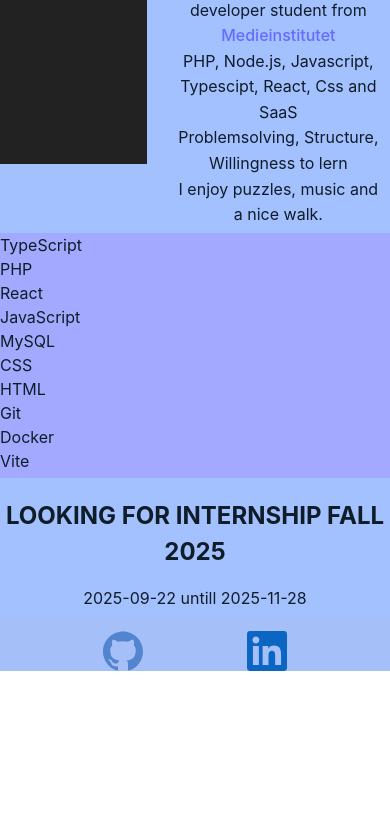
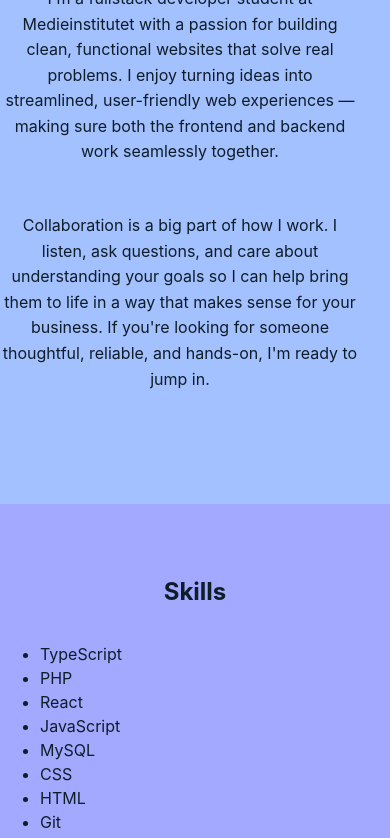
Before and after one commit to NarLau/portfolio, a React (Vite) app in the folder onepage/: page / in a window 390 px wide. Shown: the part 980-1818 px from the top of the page. Before the commit the page ends 1651 px from the top, so only its background shows below. Built offline with nearby package versions, Linux system fonts and the light colour scheme.

Commit message:
added more mobile media, fixed maxsize, fixed menu overlap. TODO add Skills button, fix hamburg. picture?

```diff
--- a/onepage/src/App.css
+++ b/onepage/src/App.css
@@ -1,4 +1,4 @@
 #root {
-  max-width: 1280px;
+  max-width: 1920px;
   margin: 0 auto;
 }
--- a/onepage/src/components/Sections/About.tsx
+++ b/onepage/src/components/Sections/About.tsx
@@ -1,18 +1,17 @@
 import "../../styles/Section.css"
-import "../../styles/About.css"
+
 
 export const About = () => {
-    let YHLink = `https://medieinstitutet.se/utbildningar/fullstack-developer/?_gl=1*goda4a*_up*MQ..*_ga*NDM1MzY1NTQ0LjE3NDcwNDc3ODA.*_ga_Z1PFJ3S4H8*czE3NDcwNDc3ODAkbzEkZzEkdDE3NDcwNDc3ODYkajAkbDAkaDI1MzgxMjk3Mw..*_ga_1GR3EKMT4F*czE3NDcwNDc3ODMkbzEkZzEkdDE3NDcwNDc3ODYkajAkbDAkaDA`
-
     return(
         <div className="container">
             <div className="aboutImg"></div>
             <div className="information">
                 <h2>Michelle, the Structured one</h2>
-                <p>Hi,i am a Fullstack developer student from <a href={YHLink} target="_blank">Medieinstitutet</a></p>
-                <p>PHP, Node.js, Javascript, Typescipt, React, Css and SaaS</p>
-                <p>Problemsolving, Structure, Willingness to lern</p>
-                <p>I enjoy puzzles, music and a nice walk.</p>
+                <p>I'm a fullstack developer student at Medieinstitutet with a passion for building clean, functional websites that solve real problems. I enjoy turning ideas into streamlined, user-friendly web experiences — making sure both the frontend and backend work seamlessly together.</p>
+                <br></br>
+                <p className="baby">I approach each project with curiosity and a practical mindset. I like figuring out what makes a system run smoothly and how to design something that feels intuitive to use. Whether it's setting up a solid database or fine-tuning the details of a layout, I focus on building things that are both useful and lasting.</p>
+                <br></br>
+                <p>Collaboration is a big part of how I work. I listen, ask questions, and care about understanding your goals so I can help bring them to life in a way that makes sense for your business. If you're looking for someone thoughtful, reliable, and hands-on, I'm ready to jump in.</p>
             </div>
         </div>
     )
--- a/onepage/src/components/Sections/Skills.tsx
+++ b/onepage/src/components/Sections/Skills.tsx
@@ -1,16 +1,20 @@
 export const Skills = () => {
     return (
       <div className="container">
-          <span>TypeScript</span>
-          <span>PHP</span>
-          <span>React</span>
-          <span>JavaScript</span>
-          <span>MySQL</span>
-          <span>CSS</span>
-          <span>HTML</span>
-          <span>Git</span>
-          <span>Docker</span>
-          <span>Vite</span>
+         <h2>Skills</h2>
+  <ul className="skills-grid">
+    <li>TypeScript</li>
+    <li>PHP</li>
+    <li>React</li>
+    <li>JavaScript</li>
+    <li>MySQL</li>
+    <li>CSS</li>
+    <li>HTML</li>
+    <li>Git</li>
+    <li>Docker</li>
+    <li>Vite</li>
+  </ul>
+  <p className="SKillSetEnd"><i>Always learning — currently exploring Node.js, Next.js and improving performance optimization skills.</i></p>
       </div>
     );
   };
--- a/onepage/src/styles/Nav.css
+++ b/onepage/src/styles/Nav.css
@@ -11,7 +11,6 @@
     cursor: pointer;
     color: #333;
 }
-
 .nav-links {
     display: flex;
     list-style: none;
--- a/onepage/src/styles/Section.css
+++ b/onepage/src/styles/Section.css
@@ -1,10 +1,11 @@
 .container {
     max-width: 1200px;
-    padding-bottom: 5px;
     margin: 0 auto;
     box-sizing: border-box;
     display:flex;
     flex-direction: column;
+    height: 40rem;
+    padding-top: 50px;
     }
 .container h2 {
     font-size: 2rem;
@@ -13,7 +14,7 @@
 }
 
 .container p {
-    font-size: 1.125rem;
+    font-size: 1rem;
     line-height: 1.6;
     text-align: center;
     max-width: 800px;
@@ -22,10 +23,13 @@
 
 
 #about .container {
-    flex-direction: row;
+    display: flex;
+    flex-direction: row-reverse;
     align-items:stretch;
-    justify-content:space-around;
+    justify-content:space-between;
+    padding-right: 30px;;
     gap: 20px;
+
 }
 #about .aboutImg {
     height: 300px;
@@ -44,14 +48,21 @@
     filter: brightness(2) !important;
     transform: scale(1.05);
 }
+
+
 @media (max-width: 768px) {
 .container h2 {
     font-size: 1.5rem;
 }
 
-.container p {
-    font-size: 1rem;
-    padding: 0 10px;
+#about .aboutImg {
+    display: none;
+}
+
+}
+@media (max-width: 550px) {
+#about .baby{
+    display:none
 }
 }
 @media (prefers-color-scheme: light) {
@@ -65,6 +76,7 @@
     filter: brightness(0.3) !important;
 }
 }
+
 [data-theme="light"] #about .container:hover .aboutImg,
 [data-theme="light"] #about .container:hover .information {
     filter: brightness(2);
```
Also changed, not shown: onepage/src/styles/About.css (deleted).
